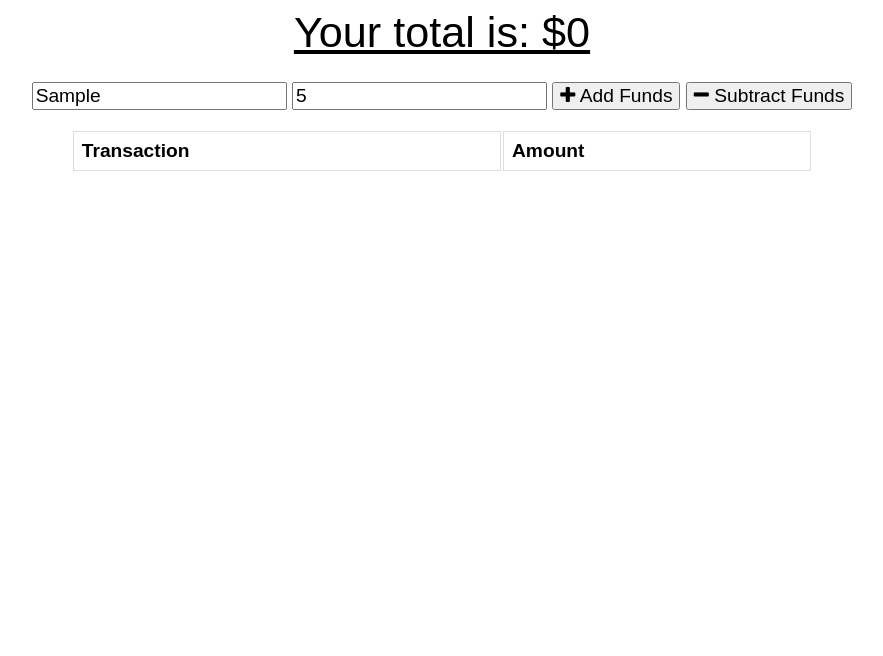
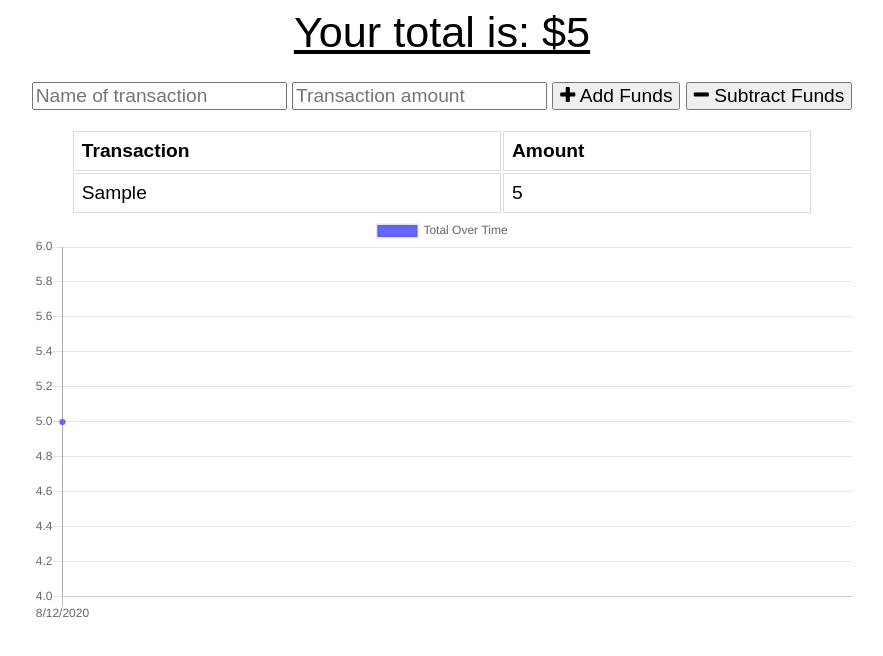
Before and after one commit to Alan2719/budget-tracker, a website: page public/index.html in a window 1280 px wide. Both pictures are taken after typing "Sample", "5" into the empty fields and a click on the button "Add Funds". Shown: the whole page, without its empty margins (198-1081 px from the left). Drawn offline with nearby package versions, Linux system fonts and the light colour scheme; no server answers.

Commit message:
App working

```diff
--- a/public/index.html
+++ b/public/index.html
@@ -10,6 +10,7 @@
   <link rel="stylesheet" href="https://stackpath.bootstrapcdn.com/font-awesome/4.7.0/css/font-awesome.min.css">
   <link rel="stylesheet" href="styles.css">
   <link rel="manifest" href="manifest.webmanifest" />
+
 
   <title>Budget Tracker</title>
 </head>
@@ -42,20 +43,18 @@
     <canvas id="myChart"></canvas>
   </div>
 
-
   <script src="https://cdn.jsdelivr.net/npm/chart.js@2.8.0"></script>
+  <script src="indexedDb.js"></script>
   <script src="index.js"></script>
-  <script src="indexedDb.js"></script>
-
   <script>
     if ("serviceWorker" in navigator) {
       window.addEventListener("load", () => {
-        navigator.serviceWorker.register("service-worker.js")
-          .then(reg => {
-            console.log("We found your service worker file!", reg);
-          });
+        navigator.serviceWorker.register("service-worker.js").then(reg => {
+          console.log("We found your service worker file!", reg);
+        });
       });
     }
   </script>
+
 </body>
 </html>
--- a/public/index.js
+++ b/public/index.js
@@ -8,6 +8,7 @@ fetch("/api/transaction")
   .then(data => {
     // save db data on global variable
     transactions = data;
+
     populateTotal();
     populateTable();
     populateChart();
@@ -15,21 +16,21 @@ fetch("/api/transaction")
 
 function populateTotal() {
   // reduce transaction amounts to a single total value
-  const total = transactions.reduce((total, t) => {
+  let total = transactions.reduce((total, t) => {
     return total + parseInt(t.value);
   }, 0);
 
-  const totalEl = document.querySelector("#total");
+  let totalEl = document.querySelector("#total");
   totalEl.textContent = total;
 }
 
 function populateTable() {
-  const tbody = document.querySelector("#tbody");
+  let tbody = document.querySelector("#tbody");
   tbody.innerHTML = "";
 
   transactions.forEach(transaction => {
     // create and populate a table row
-    const tr = document.createElement("tr");
+    let tr = document.createElement("tr");
     tr.innerHTML = `
       <td>${transaction.name}</td>
       <td>${transaction.value}</td>
@@ -41,17 +42,17 @@ function populateTable() {
 
 function populateChart() {
   // copy array and reverse it
-  const reversed = transactions.slice().reverse();
+  let reversed = transactions.slice().reverse();
   let sum = 0;
 
   // create date labels for chart
-  const labels = reversed.map(t => {
-    const date = new Date(t.date);
+  let labels = reversed.map(t => {
+    let date = new Date(t.date);
     return `${date.getMonth() + 1}/${date.getDate()}/${date.getFullYear()}`;
   });
 
   // create incremental values for chart
-  const data = reversed.map(t => {
+  let data = reversed.map(t => {
     sum += parseInt(t.value);
     return sum;
   });
@@ -61,20 +62,18 @@ function populateChart() {
     myChart.destroy();
   }
 
-  const ctx = document.getElementById("my-chart").getContext("2d");
+  let ctx = document.getElementById("myChart").getContext("2d");
 
   myChart = new Chart(ctx, {
-    type: "line",
+    type: 'line',
       data: {
         labels,
-      datasets: [
-        {
+        datasets: [{
             label: "Total Over Time",
             fill: true,
             backgroundColor: "#6666ff",
             data
-        }
-      ]
+        }]
     }
   });
 }
@@ -82,13 +81,14 @@ function populateChart() {
 function sendTransaction(isAdding) {
   const nameEl = document.querySelector("#t-name");
   const amountEl = document.querySelector("#t-amount");
-  const errorEl = document.querySelector("form .error");
+  const errorEl = document.querySelector(".form .error");
 
   // validate form
   if (nameEl.value === "" || amountEl.value === "") {
     errorEl.textContent = "Missing Information";
     return;
-  } else {
+  }
+  else {
     errorEl.textContent = "";
   }
 
@@ -127,14 +127,15 @@ function sendTransaction(isAdding) {
   .then(data => {
     if (data.errors) {
       errorEl.textContent = "Missing Information";
-      } else {
+    }
+    else {
       // clear form
       nameEl.value = "";
       amountEl.value = "";
     }
   })
   .catch(err => {
-      // fetch failed, so save in indexed db
+    // (fetch failed, so save in indexed db)
     saveRecord(transaction);
 
     // clear form
@@ -144,11 +145,9 @@ function sendTransaction(isAdding) {
 }
 
 document.querySelector("#add-btn").onclick = function() {
-  event.preventDefault()
   sendTransaction(true);
 };
 
 document.querySelector("#sub-btn").onclick = function() {
-  event.preventDefault()
   sendTransaction(false);
 };
--- a/public/indexedDb.js
+++ b/public/indexedDb.js
@@ -1,18 +1,14 @@
 let db;
-//db = event.target.result;
 // create a new db request for a "budget" database.
 const request = window.indexedDB.open("budget",1);
 
 request.onupgradeneeded = function(event) {
-  const budgetStore = db.createObjectStore("transactions",{autoIncrement:true});
+  const db = event.target.result;
+  db.createObjectStore("pending", { autoIncrement: true });
 };
 
 request.onsuccess = function(event) {
-  db = target.result;
-
-  if (navigator.onLine) {
-    checkDatabase();
-  }
+  db = event.target.result;
 };
 
 request.onerror = function(event) {
@@ -20,11 +16,8 @@ request.onerror = function(event) {
 };
 
 function saveRecord(record) {
-  // create a transaction on the pending db with readwrite access
-  // access your pending object store
-  // add record to your store with add method.
-  const transaction = db.transaction(["transactions"],"readwrite");
-  const budgetStore = transaction.objectStore("transactions");
+  const transaction = db.transaction(["pending"],"readwrite");
+  const budgetStore = transaction.objectStore("pending");
   budgetStore.add(record);
 }
 
@@ -32,9 +25,9 @@ function checkDatabase() {
   // open a transaction on your pending db
   // access your pending object store
   // get all records from store and set to a variable
-  const transaction = db.transaction(["transactions"],"readwrite");
-  const store = transaction.objectStore("transactions");
-  const getAll = store.getAll();
+  const transaction = db.transaction(["pending"],"readwrite");
+  const budgetStore = transaction.objectStore("pending");
+  const getAll = budgetStore.getAll();
 
   getAll.onsuccess = function() {
     if (getAll.result.length > 0) {
@@ -49,11 +42,11 @@ function checkDatabase() {
       .then(response => response.json())
       .then(() => {
           // if successful, open a transaction on your pending db
-          const transaction = db.transaction(["transactions"],"readwrite");
+          const transaction = db.transaction(["pending"],"readwrite");
           // access your pending object store
-          const store = transaction.objectStore("transactions");
+          const budgetStore = transaction.objectStore("pending");
           // clear all items in your store
-          store.clear();
+          budgetStore.clear();
       });
     }
   };
--- a/public/service-worker.js
+++ b/public/service-worker.js
@@ -1,6 +1,7 @@
 const FILES_TO_CACHE = [
     "/",
     "/index.html",
+    "/indexedDb.js",
     "/styles.css",
     "/manifest.webmanifest",
     "/index.js",
```
Lines whose indentation alone changed are shown as unchanged.
